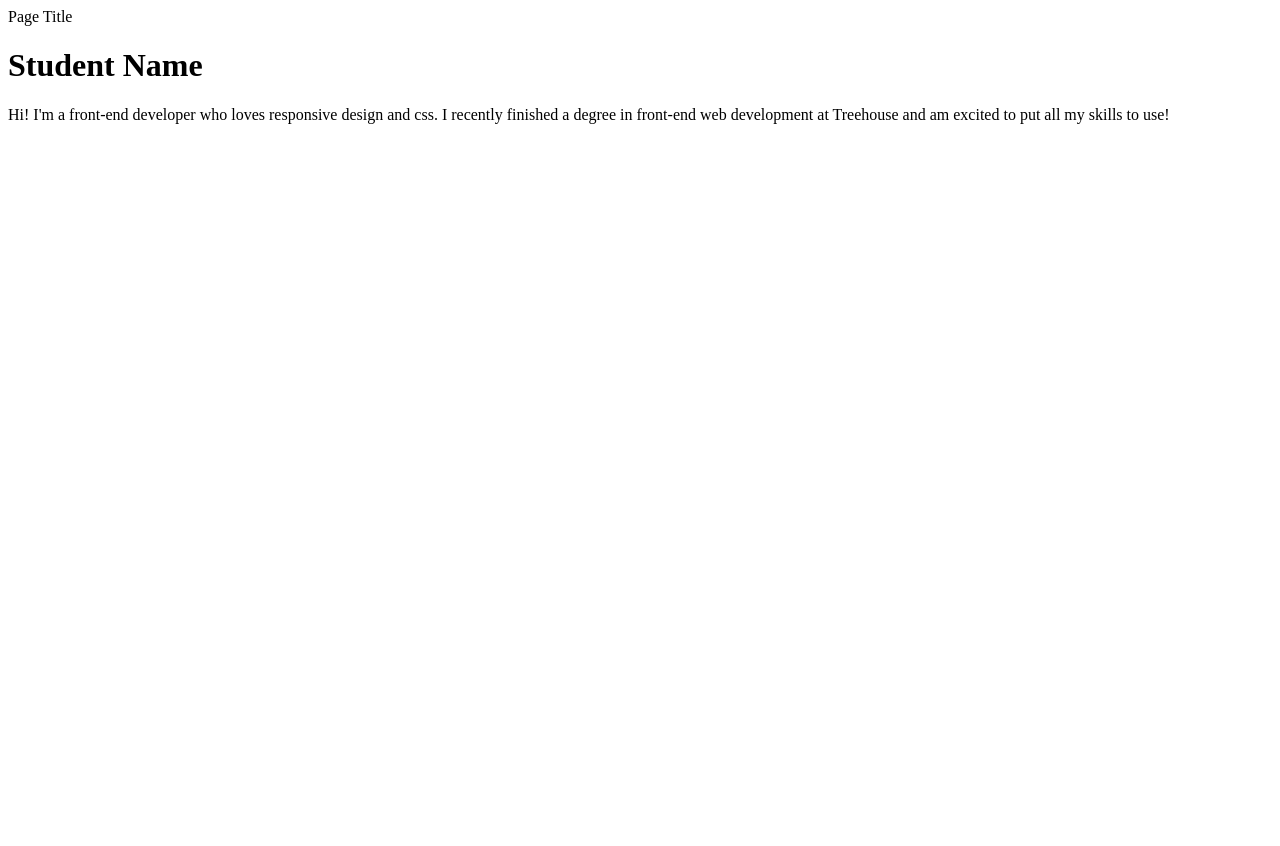
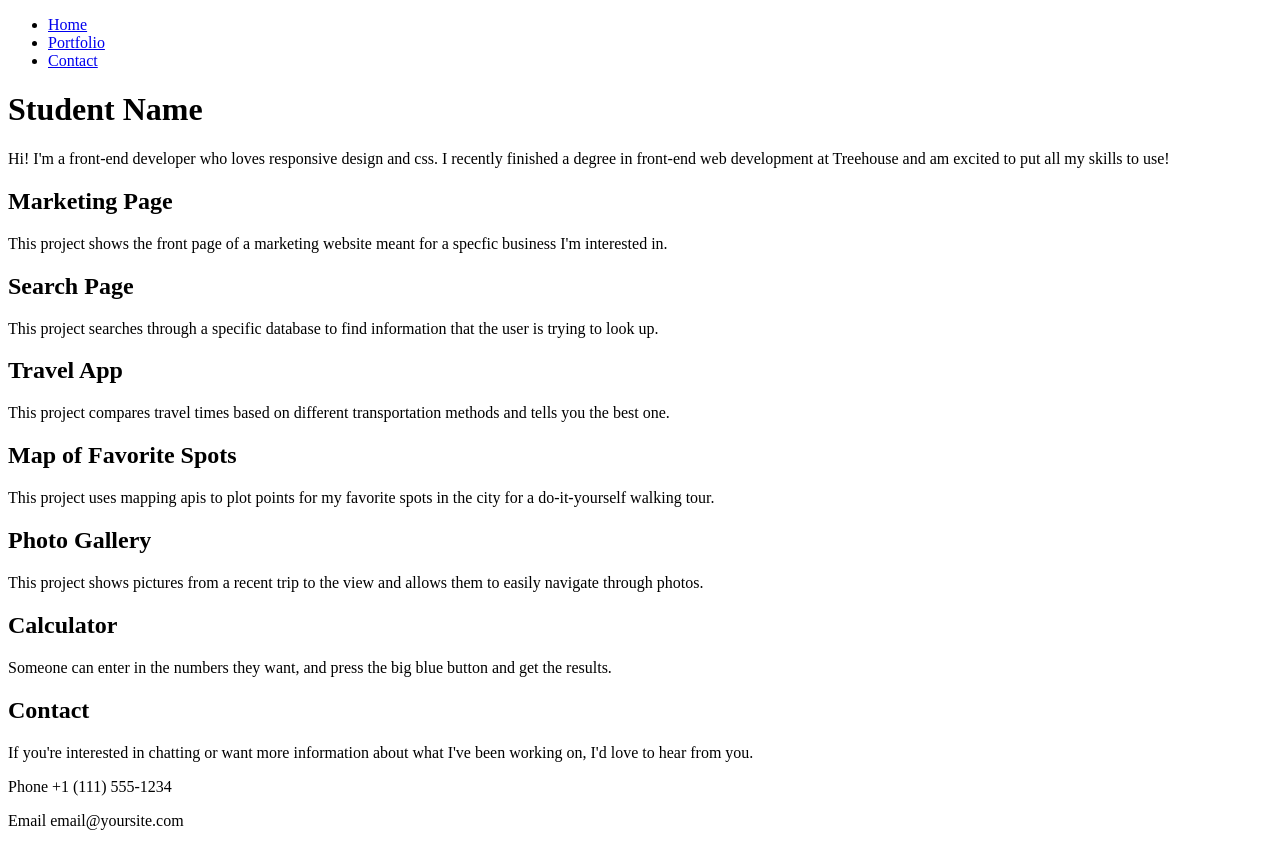
Before and after one commit to alyssalbailey/mobile-first, a plain HTML site: page index.html in a window 1280 px wide. Before the commit the page ends 800 px from the top, so only its background shows below. Drawn offline with Linux system fonts and the light colour scheme.

Commit message:
Adding required text via HTML

```diff
--- a/index.html
+++ b/index.html
@@ -1,17 +1,58 @@
 <!DOCTYPE html>
 <html>
 <head>
+    <title>Page Title</title>
     <meta name="viewport" content="width=device-width, initial-scale=1">
-    <link rel="stylesheet" href="css/styles.css"
-    <title>Page Title</title>
+    <link rel="stylesheet" href="css/styles.css">
 </head>
 <body>
     <nav>
+       <ul>
+           <li><a href="#">Home</a></li>
+           <li><a href="#">Portfolio</a></li>
+           <li><a href="#">Contact</a></li>
+       </ul>
+    </nav>
+<header>
+    <h1>Student Name</h1>
+    <p>Hi! I'm a front-end developer who loves responsive design and css. I recently finished a degree in front-end web development at Treehouse and am excited to put all my skills to use!</p>
+</header>
 
+<div>
+    <h2>Marketing Page</h2>
+    <p>This project shows the front page of a marketing website meant for a specfic business I'm interested in.</p>
+</div>
 
+<div>
+    <h2>Search Page</h2>
+    <p>This project searches through a specific database to find information that the user is trying to look up.</p>
+</div>
 
-    </nav>
-<h1>Student Name</h1>
-<p>Hi! I'm a front-end developer who loves responsive design and css. I recently finished a degree in front-end web development at Treehouse and am excited to put all my skills to use!</p>
+<div>
+    <h2>Travel App</h2>
+    <p>This project compares travel times based on different transportation methods and tells you the best one.</p>
+</div>
+
+<div>
+    <h2>Map of Favorite Spots</h2>
+    <p>This project uses mapping apis to plot points for my favorite spots in the city for a do-it-yourself walking tour.</p>
+</div>
+
+<div>
+    <h2>Photo Gallery</h2>
+    <p>This project shows pictures from a recent trip to the view and allows them to easily navigate through photos.</p>
+</div>
+
+<div>
+    <h2>Calculator</h2>
+    <p>Someone can enter in the numbers they want, and press the big blue button and get the results.</p>
+</div>
+
+<footer>
+    <h2>Contact</h2>
+    <p>If you're interested in chatting or want more information about what I've been working on, I'd love to hear from you.</p>
+    <p>Phone +1 (111) 555-1234</p>
+    <p>Email email@yoursite.com</p>
+</footer>
 </body>
 </html>
```
